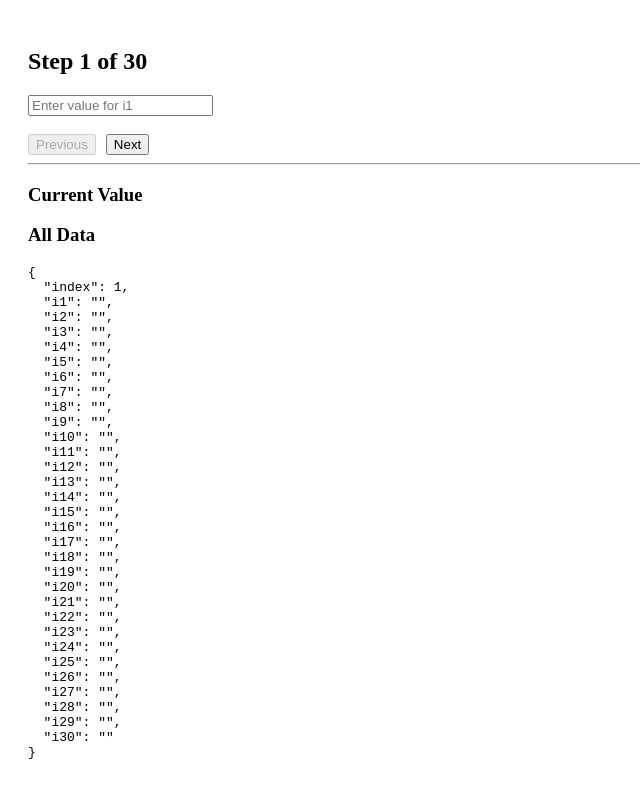
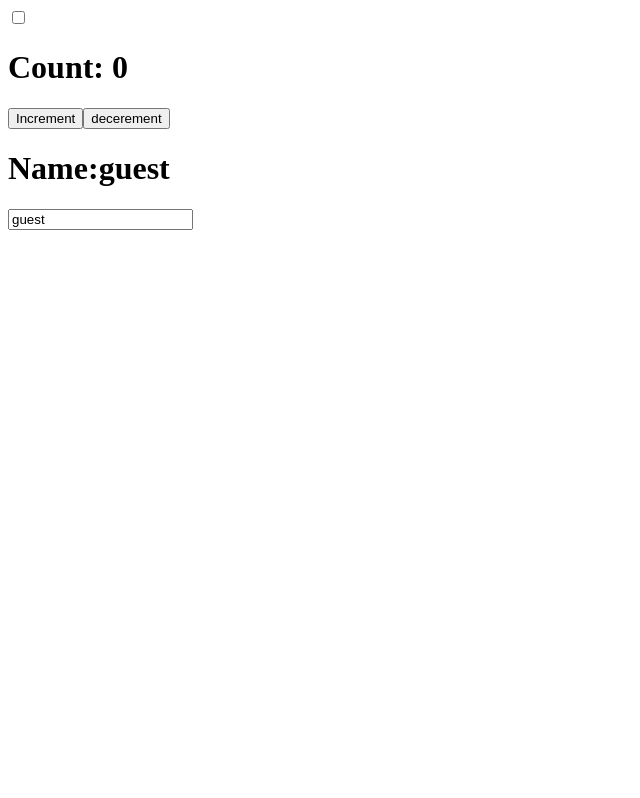
Before and after one commit to niharparecha20/react_nv, a React (Vite) app: page / in a window 1280 px wide. Shown: the top 798 px of the page, without its empty margins (0-640 px from the left). Built offline with nearby package versions, Linux system fonts and the light colour scheme.

Commit message:
hook Add

```diff
--- a/src/App.jsx
+++ b/src/App.jsx
@@ -1,10 +1,12 @@
 import MultiObjects from "./150126/multiobject";
 import multiobject from "./150126/multiobject";
+import HookExample from "./20/1/26/hook";
 function App() {
 
   return (
     <>
-    <MultiObjects/>
+    {/*<MultiObjects/>*/}
+    <HookExample/>
 
 
    </>
```
